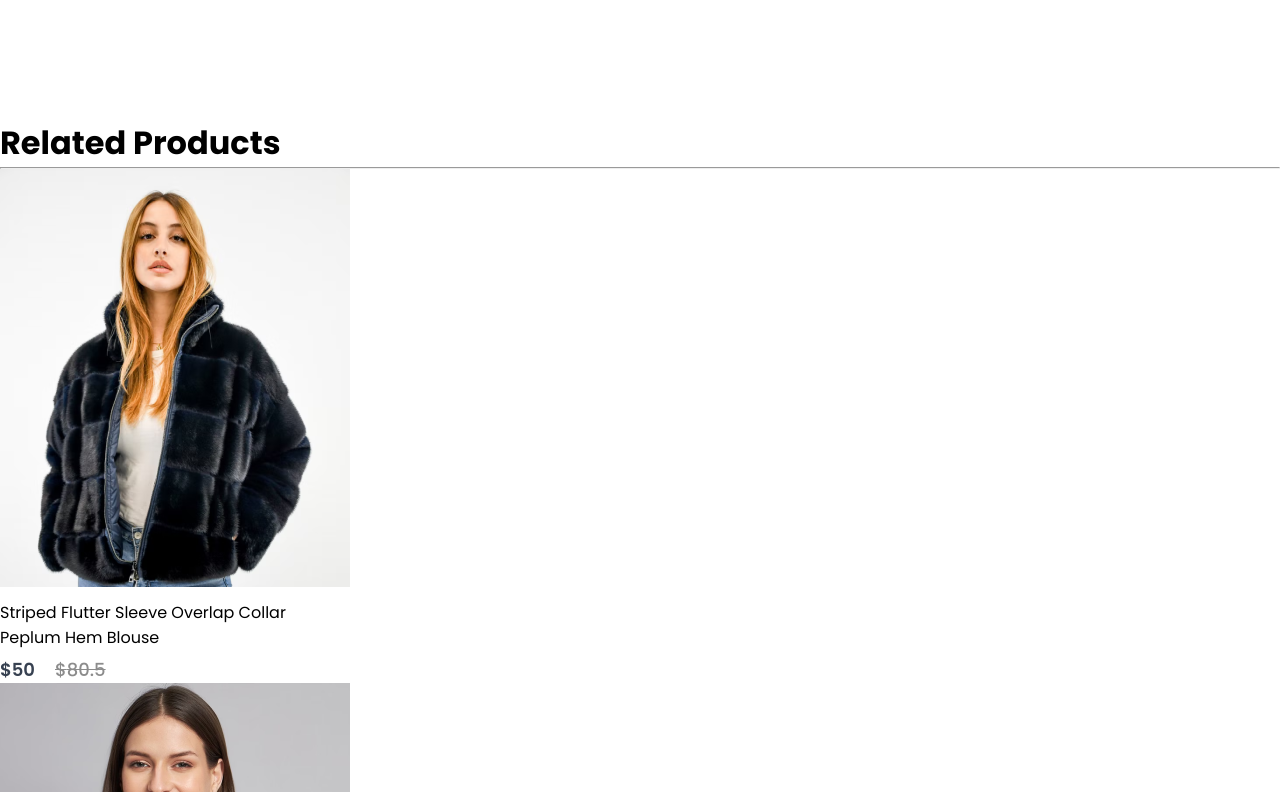
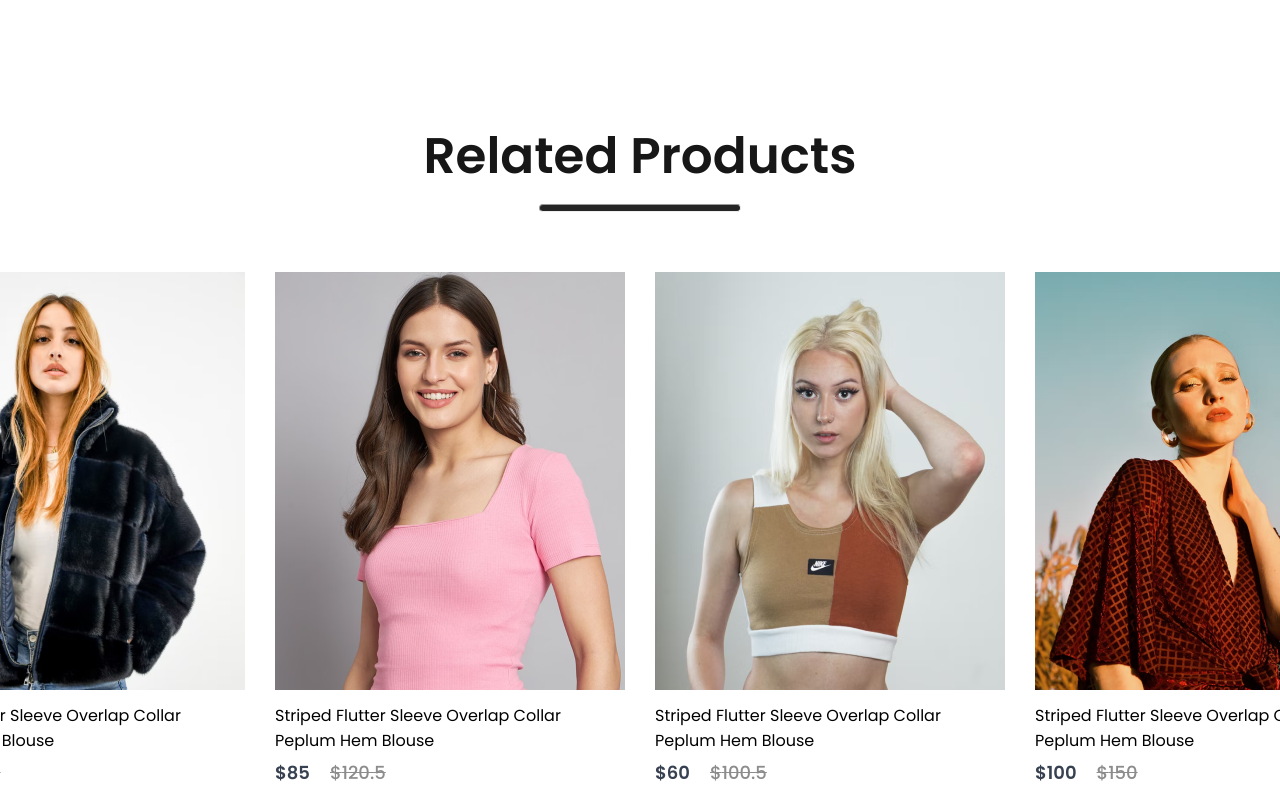
Before and after one commit to CoreyPhillipsOfficial/e-commerce-site, a React (Create React App) app in the folder frontend/: page /product/1 in a window 1280 px wide. Shown: the part 1528-2320 px from the top of the page. Built offline with nearby package versions, Linux system fonts and the light colour scheme.

Commit message:
related products css

```diff
--- a/frontend/src/Components/RelatedProducts/RelatedProducts.css
+++ b/frontend/src/Components/RelatedProducts/RelatedProducts.css
@@ -1,4 +1,26 @@
 .relatedproducts {
     display: flex;
     flex-direction: column;
+    align-items: center;
+    gap: 10px;
+    height: 90vh;
 }
+
+.relatedproducts h1 {
+    color: #171717;
+    font-size: 50px;
+    font-weight: 600;
+}
+
+.relatedproducts hr {
+    width: 200px;
+    height: 6px;
+    border-radius: 10px;
+    background: #252525;
+}
+
+.relatedproducts-item {
+    margin-top: 50px;
+    display: flex;
+    gap: 30px;
+}
```
